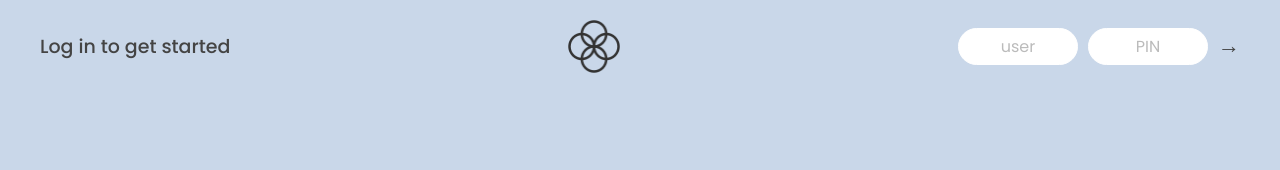
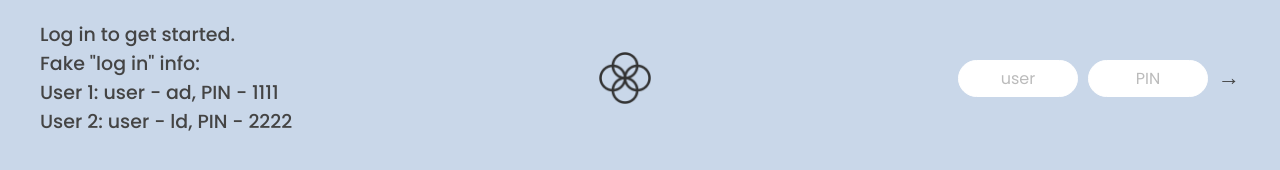
Before and after one commit to ElenaGregov/Bankist-App, a plain HTML site: page index.html in a window 1280 px wide. Drawn offline with Linux system fonts and the light colour scheme.

Commit message:
Update index.html

```diff
--- a/index.html
+++ b/index.html
@@ -17,7 +17,10 @@
   <body>
     <!-- TOP NAVIGATION -->
     <nav>
-      <p class="welcome">Log in to get started</p>
+      <p class="welcome">Log in to get started. <br>
+        Fake "log in" info: <br>
+        User 1: user - ad, PIN - 1111<br>
+        User 2: user - ld, PIN - 2222</p>
       <img src="logo.png" alt="Logo" class="logo" />
       <form class="login">
         <input
```
